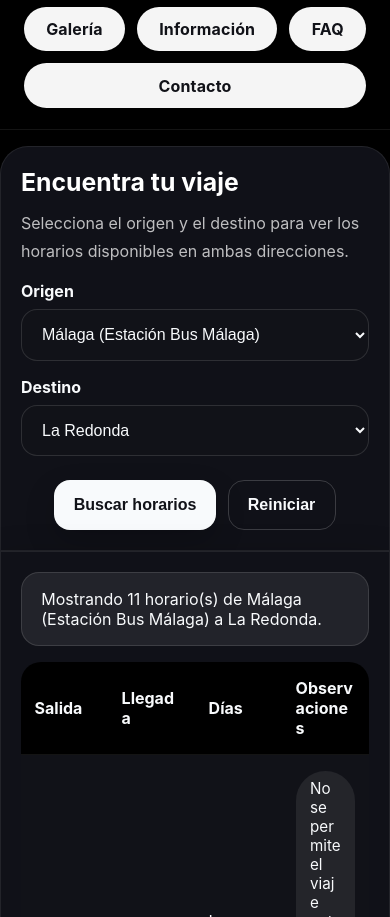
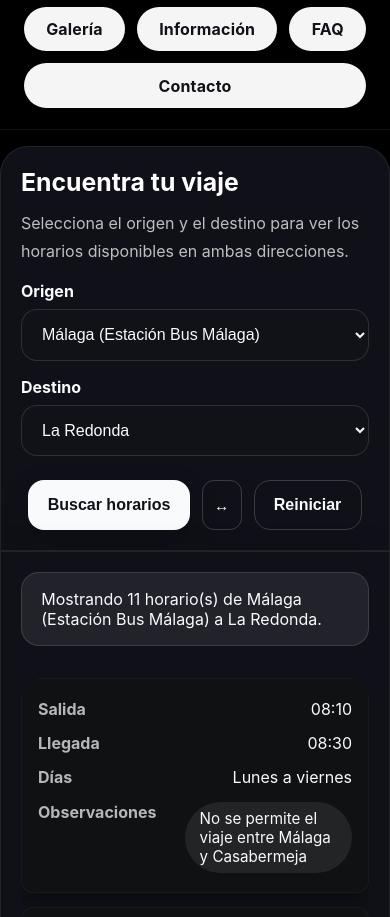
Before and after one commit to probablyRaider/AxarPlus, a plain HTML site: page index.html in a window 390 px wide. Shown: the part 159-1076 px from the top of the page. Drawn offline with Linux system fonts and the light colour scheme.

Commit message:
Add files via upload

```diff
--- a/app.js
+++ b/app.js
@@ -893,9 +893,11 @@ function renderResults(origin, destination, journeys) {
   }));
 
   const table = document.createElement('table');
+  table.className = 'responsive-table';
   const thead = document.createElement('thead');
   const headerRow = document.createElement('tr');
-  [t('tableDeparture'), t('tableArrival'), t('tableDays'), t('tableNotes')].forEach(text => {
+  const headers = [t('tableDeparture'), t('tableArrival'), t('tableDays'), t('tableNotes')];
+  headers.forEach(text => {
     const th = document.createElement('th');
     th.textContent = text;
     headerRow.appendChild(th);
@@ -910,17 +912,22 @@ function renderResults(origin, destination, journeys) {
 
     const departureCell = document.createElement('td');
     departureCell.textContent = journey.departure;
+    departureCell.setAttribute('data-label', t('tableDeparture'));
     row.appendChild(departureCell);
 
     const arrivalCell = document.createElement('td');
     arrivalCell.textContent = journey.arrival;
+    arrivalCell.setAttribute('data-label', t('tableArrival'));
     row.appendChild(arrivalCell);
 
     const freqCell = document.createElement('td');
     freqCell.textContent = journey.frequency;
+    freqCell.setAttribute('data-label', t('tableDays'));
     row.appendChild(freqCell);
 
     const noteCell = document.createElement('td');
+    noteCell.className = 'note-cell';
+    noteCell.setAttribute('data-label', t('tableNotes'));
     if (journey.note) {
       const notePill = document.createElement('span');
       notePill.className = 'note-pill';
@@ -936,7 +943,12 @@ function renderResults(origin, destination, journeys) {
   });
 
   table.appendChild(tbody);
-  results.appendChild(table);
+
+  // Wrap table in a horizontally-scrollable container (fallback for narrow screens)
+  const scrollWrap = document.createElement('div');
+  scrollWrap.className = 'table-scroll';
+  scrollWrap.appendChild(table);
+  results.appendChild(scrollWrap);
 }
 
 function populateStops() {
@@ -1023,6 +1035,7 @@ window.addEventListener('DOMContentLoaded', () => {
 
   const searchButton = document.getElementById('searchButton');
   const resetButton = document.getElementById('resetButton');
+  const swapButton = document.getElementById('swapButton');
   const origin = document.getElementById('origin');
   const destination = document.getElementById('destination');
   const langToggle = document.getElementById('langToggle');
@@ -1033,6 +1046,36 @@ window.addEventListener('DOMContentLoaded', () => {
   if (resetButton) {
     resetButton.addEventListener('click', handleReset);
   }
+
+  // Swap origin and destination values when swapButton is clicked
+  if (swapButton) {
+    swapButton.addEventListener('click', () => {
+      const originEl = document.getElementById('origin');
+      const destinationEl = document.getElementById('destination');
+      if (!originEl || !destinationEl) return;
+
+      // Attempt to swap by selectedIndex first (works when both selects share same options)
+      try {
+        const oIndex = originEl.selectedIndex;
+        const dIndex = destinationEl.selectedIndex;
+        originEl.selectedIndex = Math.min(dIndex, originEl.options.length - 1);
+        destinationEl.selectedIndex = Math.min(oIndex, destinationEl.options.length - 1);
+      } catch (e) {
+        // Fallback: swap by value
+        const oValue = originEl.value;
+        originEl.value = destinationEl.value || oValue;
+        destinationEl.value = oValue;
+      }
+
+      // Trigger change handlers and update results
+      originEl.dispatchEvent(new Event('change', { bubbles: true }));
+      destinationEl.dispatchEvent(new Event('change', { bubbles: true }));
+      if (typeof handleSearch === 'function') {
+        handleSearch();
+      }
+    });
+  }
+
   if (origin) {
     origin.addEventListener('change', handleSearch);
   }
--- a/index.html
+++ b/index.html
@@ -71,6 +71,7 @@
 
       <div class="form-actions">
         <button id="searchButton" type="button" class="primary" data-i18n="searchButton">Buscar horarios</button>
+        <button id="swapButton" type="button" class="secondary" aria-label="Intercambiar origen y destino">↔</button>
         <button id="resetButton" type="button" class="secondary" data-i18n="resetButton">Reiniciar</button>
       </div>
     </section>
--- a/styles.css
+++ b/styles.css
@@ -504,6 +504,23 @@ button.secondary {
   border: 1px solid rgba(255, 255, 255, 0.18);
 }
 
+/* Swap button: compact visual style, reuses secondary design */
+button#swapButton {
+  padding: 0.6rem 0.85rem;
+  border-radius: 12px;
+  font-size: 0.95rem;
+  line-height: 1;
+  display: inline-flex;
+  align-items: center;
+  justify-content: center;
+  min-width: 44px;
+}
+
+/* Ensure swap button does not introduce layout overflow on small screens */
+@media (max-width: 420px) {
+  button#swapButton { padding: 0.5rem 0.6rem; min-width: 40px; }
+}
+
 .form-actions {
   display: flex;
   justify-content: center;
@@ -569,6 +586,72 @@ button.secondary {
   border-radius: 999px;
   padding: 0.45rem 0.9rem;
   font-size: 0.95rem;
+}
+
+/* Table responsiveness and mobile card transform */
+.table-scroll {
+  width: 100%;
+  overflow-x: auto;
+  -webkit-overflow-scrolling: touch;
+  padding-bottom: 8px;
+}
+
+/* Keep observation column readable on most widths */
+.results-card td.note-cell {
+  min-width: 180px;
+}
+
+/* Mobile: convert table rows to card-like blocks for better readability */
+@media (max-width: 600px) {
+  .results-card .table-scroll { padding-bottom: 0; }
+  .results-card table.responsive-table,
+  .results-card thead,
+  .results-card tbody,
+  .results-card th,
+  .results-card td,
+  .results-card tr {
+    display: block;
+    width: 100%;
+  }
+
+  .results-card thead { display: none; }
+
+  .results-card tr {
+    margin-bottom: 0.85rem;
+    background: #0f1113;
+    border-radius: 12px;
+    padding: 0.75rem;
+    box-shadow: 0 8px 18px rgba(0,0,0,0.35);
+    border: 1px solid rgba(255,255,255,0.04);
+  }
+
+  .results-card td {
+    display: flex;
+    justify-content: space-between;
+    align-items: flex-start;
+    padding: 0.45rem 0.25rem;
+    border-bottom: none;
+    gap: 0.6rem;
+  }
+
+  .results-card td::before {
+    content: attr(data-label);
+    color: rgba(248,248,248,0.72);
+    font-weight: 700;
+    flex: 0 0 auto;
+    margin-right: 0.75rem;
+    width: 40%;
+    max-width: 40%;
+    text-align: left;
+  }
+
+  .results-card td > .note-pill {
+    max-width: 60%;
+    white-space: normal;
+    overflow-wrap: anywhere;
+  }
+
+  .results-card td.note-cell::before { width: 40%; }
 }
 
 .gallery-grid {
```
